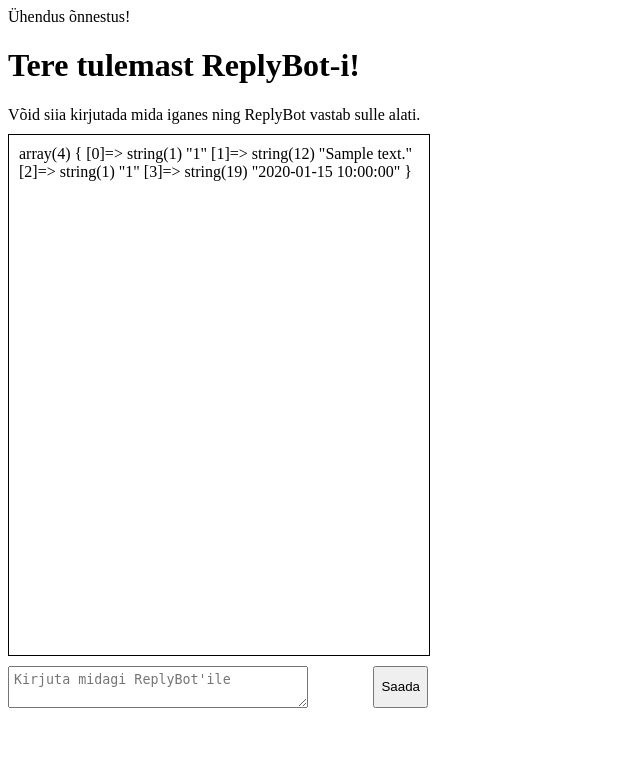
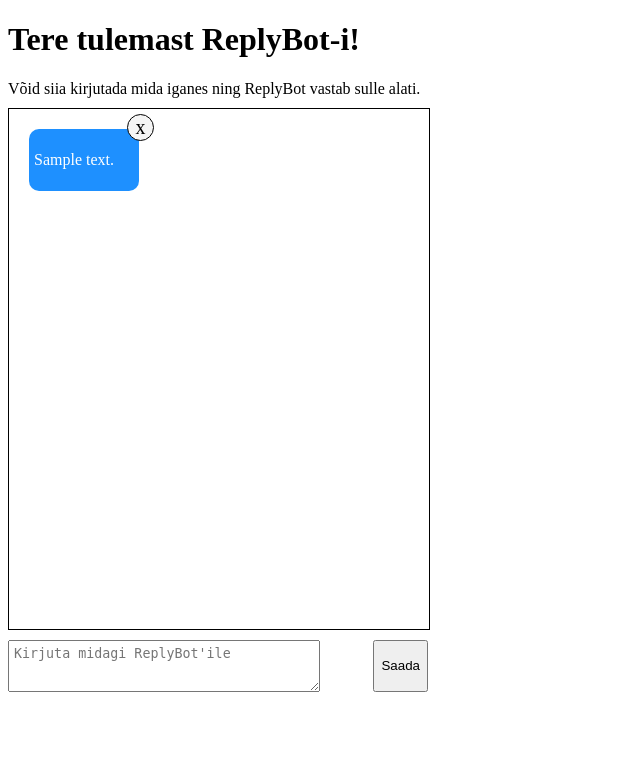
Before and after one commit to argokasper/web_course, a PHP site: page /replybot in a window 1280 px wide. Shown: the top 783 px of the page, without its empty margins (0-640 px from the left). Run offline with PHP 8.4, Linux system fonts and the light colour scheme; tables that the repository leaves empty hold one stand-in row (values such as "Sample post").

Commit message:
Lesson work saved

```diff
--- /dev/null
+++ b/27.09.2021/replybot/assets/css/style.css
@@ -0,0 +1,54 @@
+#pastMessages {
+    display: flex;
+    flex-direction: column;
+    justify-content: flex-start;
+    height: 500px;
+    width: 400px;
+    border: 1px solid #000;
+    padding: 10px;
+    margin-top:10px;
+    margin-bottom:10px;
+    overflow-y: auto;
+}
+
+.messages {
+    flex-shrink: 0;
+    align-self: flex-start;
+    min-width: 100px;
+    max-width: 300px;
+    min-height: 20px;
+    line-height: 20px;
+    margin: 10px;
+    padding: 5px;
+    border-radius: 10px;
+    background-color: dodgerblue;
+    color: white;
+    position: relative;
+}
+
+.no-entries-message {
+    background-color: rgb(30, 184, 255)
+}
+
+.my-messages {
+    align-self: flex-end;
+    background-color: lightblue;
+}
+
+.delete {
+    position: absolute;
+    top: -15px;
+    right: -15px;
+    background-color: whitesmoke;
+    border-radius: 50%;
+    border: 1px solid black;
+    color: black;
+    font-size: 20px;
+    width: 25px;
+    height: 25px;
+    line-height: 25px;
+    display: flex;
+    justify-content: center;
+    align-items: center;
+    cursor: pointer;
+}
--- a/27.09.2021/replybot/js/main.js
+++ b/27.09.2021/replybot/assets/js/main.js
@@ -3,6 +3,14 @@ window.onload = () => { // ootame ära, kuni HTML on end browser'is ära laadinu
 
     const form = document.getElementById('form');
     form.addEventListener('submit', sendRequest);
+
+    // delete nuppude triggerite lisamine
+    const deleteButtons = document.getElementsByClassName('delete');
+    for(button of deleteButtons) {
+        // seome ära 'click' event'i kõikidele delete nuppudele
+        button.addEventListener('click', deleteMessage);
+    }
+
 
     /**
      * Tekitame funktsiooni, mis saadab serverisse meie saadetud sõnumi
@@ -32,19 +40,8 @@ window.onload = () => { // ootame ära, kuni HTML on end browser'is ära laadinu
                 const reply = (JSON.parse(Http.responseText)).reply;
                 const container = document.getElementById('pastMessages');
                 const messageContainer = document.createElement('div');
-                messageContainer.style=`
-                    flex-shrink: 0;
-                    align-self: flex-start;
-                    min-width: 100px;
-                    max-width: 300px;
-                    min-height: 20px;
-                    line-height: 20px;
-                    margin: 10px;
-                    padding: 5px;
-                    border-radius: 10px;
-                    background-color: dodgerblue;
-                    color: white;
-                `;
+                messageContainer.className = 'messages';
+
                 messageContainer.innerHTML = `<p>${reply}</p>`
                 container.appendChild(messageContainer);
                 scrollBottom(container);
@@ -59,22 +56,38 @@ window.onload = () => { // ootame ära, kuni HTML on end browser'is ära laadinu
     function addMyMessage(message) {
         const container = document.getElementById('pastMessages');
         const messageContainer = document.createElement('div');
-        messageContainer.style=`
-            flex-shrink: 0;
-            align-self: flex-end;
-            min-width: 100px;
-            max-width: 300px;
-            min-height: 20px;
-            line-height: 20px;
-            margin: 10px;
-            padding: 5px;
-            border-radius: 10px;
-            background-color: lightblue;
-            color: white;
-        `;
+        messageContainer.className = 'messages my-messages';
+
         messageContainer.innerHTML = `<p>${message}</p>`
         container.appendChild(messageContainer);
         scrollBottom(container);
+    }
+
+    /**
+     * Kasutaja kustusamise nupu vajutuse peale käivitatav JS funktsioon.
+     * Siin kutsume välja meie PHP delete funktsiooni üle HTTP päringu
+     * @param {PointerEvent} event
+     */
+    function deleteMessage(event) {
+        const button = event.target;
+        const messageId = button.dataset.id;
+
+        const Http = new XMLHttpRequest();
+        const url=`/replybot/logic/delete.php?message_id=${messageId}`;
+
+        Http.open('DELETE', url);
+        Http.send();
+
+        // Kuulame päringu erinevaid evente
+        Http.onreadystatechange = (e) => {
+            // Püüame kinni done(4) event'i kui status on 200 (OK)
+            if (Http.readyState === 4 && Http.status === 200) {
+                const messageContainer = button.parentNode;
+                messageContainer.remove()
+            } else if (Http.readyState === 4 && Http.status !== 200) {
+                console.log('Ilnes viga!');
+            }
+        };
     }
 };
 
--- a/27.09.2021/replybot/database/Connection.php
+++ b/27.09.2021/replybot/database/Connection.php
@@ -19,12 +19,16 @@ class Connection {
     /**
      * kui kutsuda välja new Connection() käsk, siis käivitub __contruct()
      */
-    public function __construct()
+    public function __construct(bool $showDebug = false)
     {
         $conn = new mysqli($this->servername, $this->username, $this->password, $this->database);
         if ($conn->connect_error) {
             $this->connect_error = $conn->connect_error;
             throw new Exception('Andmebaasi ühendus nurjus.');
+        }
+
+        if ($showDebug) {
+            echo !($conn->connect_error) ? 'Ühendus õnnestus!' : 'Ühendus ebaõnnestus';
         }
         // salvestame loodud ühenduse ka klassi muutujasse:
         $this->connection = $conn;
@@ -44,17 +48,53 @@ class Connection {
             return [];
         }
 
-        return $results->fetch_all();
+        return $this->parseMessages($results->fetch_all());
     }
 
     /**
-     * KODUTÖÖ3: Kõikide sõnumite pärimiseks loodud funktsioon
+     * Kõikide sõnumite pärimiseks loodud funktsioon
+     * meetodi kasutus (new Connection())->insertMessage('my message');
      * @param string $message
      * @return bool
      */
-    public function insertMessage(string $message): bool
+    public function insertMessage(string $message, int $userId = null): bool
     {
-        // TODO! Andmebaasi INSERT käsu saatmine
-        return false; // true if success, false otherwise
+        // // Only when using PDO! new PDO()
+        // $sql = 'INSERT INTO messages
+        //     (content, user_id) VALUES
+        //     (:message, :userId)';
+        // $statement = $this->connection->prepare($sql);
+        // $statement->bindParam(':message', $message);
+        // $statement->bindParam(':userId', $userId);
+
+        $sql = 'INSERT INTO messages
+            (content, user_id) VALUES
+            (?, ?)';
+        $statement = $this->connection->prepare($sql);
+        $statement->bind_param('ss', $message, $userId);
+
+        return $statement->execute(); // true if success, false otherwise
     }
+
+    /**
+     * Loome Message objektidega massiivi andmebaasi massiivist
+     * @param array $rawMessage
+     * @return array
+     */
+    private function parseMessages(array $rawMessages): array
+    {
+        $messages = [];
+        foreach ($rawMessages as $rawMessage) {
+            $message = new Message();
+            $message->id = (int) $rawMessage[0];
+            $message->content = (string) $rawMessage[1];
+            $message->userId = (int) $rawMessage[2];
+            $message->createdAt = new DateTime($rawMessage[3]);
+            $messages[] = $message;
+        }
+
+        return $messages;
+    }
+
+    // TODO! siia lisada deleteMessage funktsioon
 }
--- a/27.09.2021/replybot/index.php
+++ b/27.09.2021/replybot/index.php
@@ -5,40 +5,24 @@
 // . = "replybot"
 // fail asub database/Connection.php
 include_once('./database/Connection.php'); // impordime andmebaasi ühenduse klassi teisest failist
+include_once('./models/Message.php');
 $connection = new Connection();
 
-if (!($connection->connect_error)) {
-    echo "Ühendus õnnestus!";
-}
 ?>
 <!DOCTYPE html>
 <html>
     <?php
     // Lisame siia template'i, mis on taaskasutatav kõikide lehtede <head> osas
     // See annab meile võimaluse taaskasutada sama faili mitmes lehes
+    // partials/head.php sisaldab endas JS ning CSS failide importe
     include_once('partials/head.php');
     ?>
     <title>ReplyBot</title>
-    <script src="js/main.js"></script>
 <body>
 
     <h1>Tere tulemast ReplyBot-i!</h1>
     <subtitle>Võid siia kirjutada mida iganes ning ReplyBot vastab sulle alati.</subtitle>
-    <section
-        id="pastMessages"
-        style="
-            display: flex;
-            flex-direction: column;
-            justify-content: flex-start;
-            height: 500px;
-            width: 400px;
-            border: 1px solid #000;
-            padding: 10px;
-            margin-top:10px;
-            margin-bottom:10px;
-            overflow-y: auto;
-            "
-        >
+    <section id="pastMessages">
         <?php
             $messages = $connection->getMessages();
             // tahame siia html'i, siis
@@ -47,28 +31,19 @@ if (!($connection->connect_error)) {
             <?php
             // Kui pole ühtegi sõnumit, siis kuvame infot selle kohta
             if (count($messages) === 0) { ?>
-                <div style="
-                    flex-shrink: 0;
-                    align-self: flex-start;
-                    min-width: 100px;
-                    max-width: 300px;
-                    min-height: 20px;
-                    line-height: 20px;
-                    margin: 10px;
-                    padding: 5px;
-                    border-radius: 10px;
-                    background-color: dodgerblue;
-                    color: white;
-                ">
+                <div class="messages no-entries-message">
                     <p>Hetkel sõnumid puuduvad.</p>
                 </div>
             <?php } else {
                 // Siia ilmub saadetud sõnumite vastused
-                // kasutme tsükleid, et kuvada välja kõik vastused
+                // kasutame tsükleid, et kuvada välja kõik sõnumid
                 foreach ($messages as $message) {
-                    // loome sõnumite plokke
-                    // tegevused
-                    var_dump($message);
+                    ?>
+                    <div class="messages <?php echo $message->userId ? '' : 'my-messages'; ?>">
+                        <span class="delete" data-id="<?php echo $message->id; ?>">x</span>
+                        <p><?php echo $message->content; ?></p>
+                    </div>
+                    <?php
                 }
             }
 
--- /dev/null
+++ b/27.09.2021/replybot/models/Message.php
@@ -0,0 +1,12 @@
+<?php
+class Message {
+    public int $id;
+    public string $content;
+    public int $userId;
+    public DateTime $createdAt;
+
+    public function __construct()
+    {
+        //
+    }
+}
--- a/27.09.2021/replybot/partials/head.php
+++ b/27.09.2021/replybot/partials/head.php
@@ -3,3 +3,5 @@
 ?>
 
 <meta charset="utc"/>
+<script src="/replybot/assets/js/main.js"></script>
+<link rel="stylesheet" href="/replybot/assets/css/style.css" type="text/css"/>
```
Also changed, not shown: 27.09.2021/replybot/logic/delete.php (added, +30 -0 lines), 27.09.2021/replybot/logic/receive.php (+6 -3 lines).
